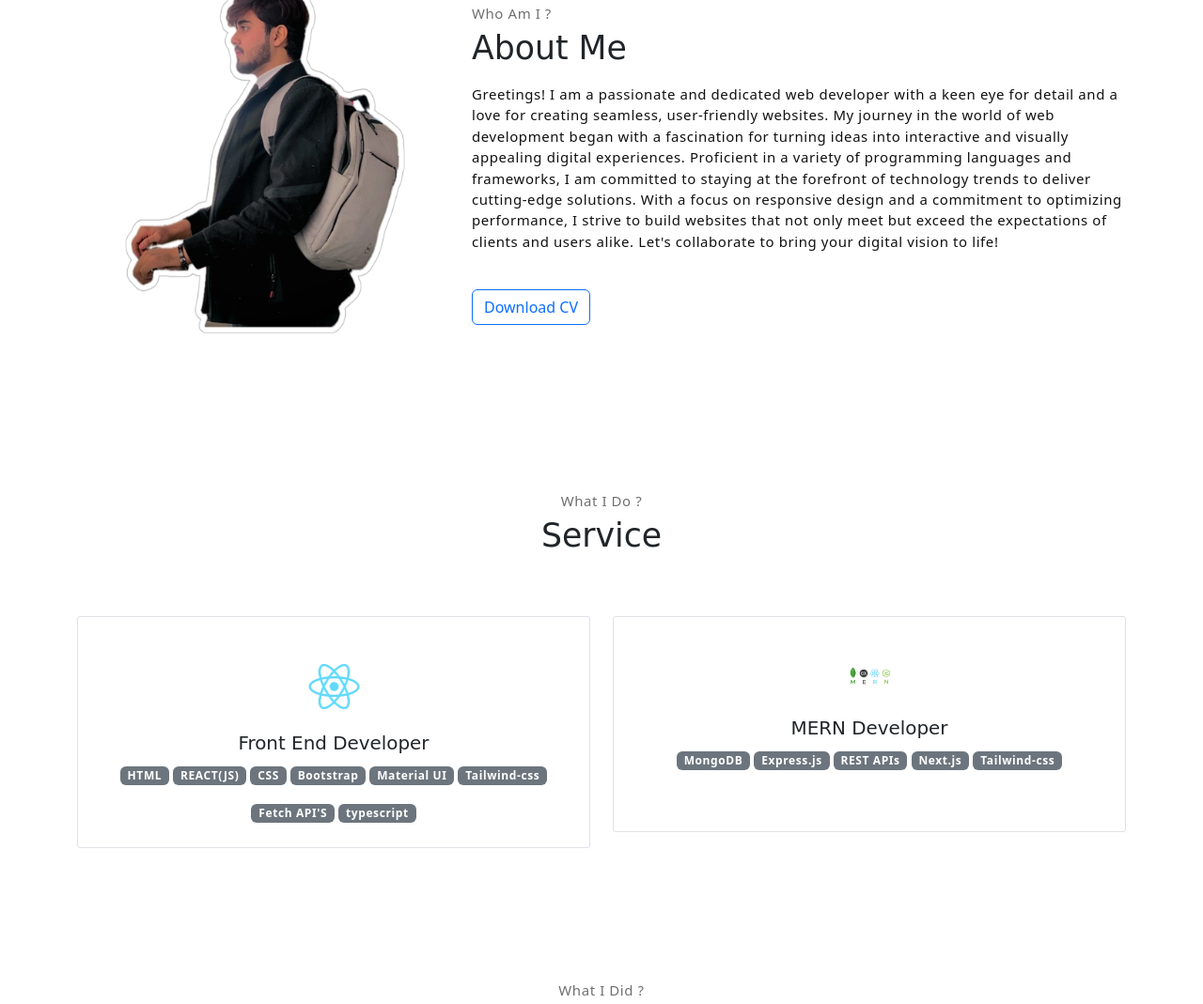
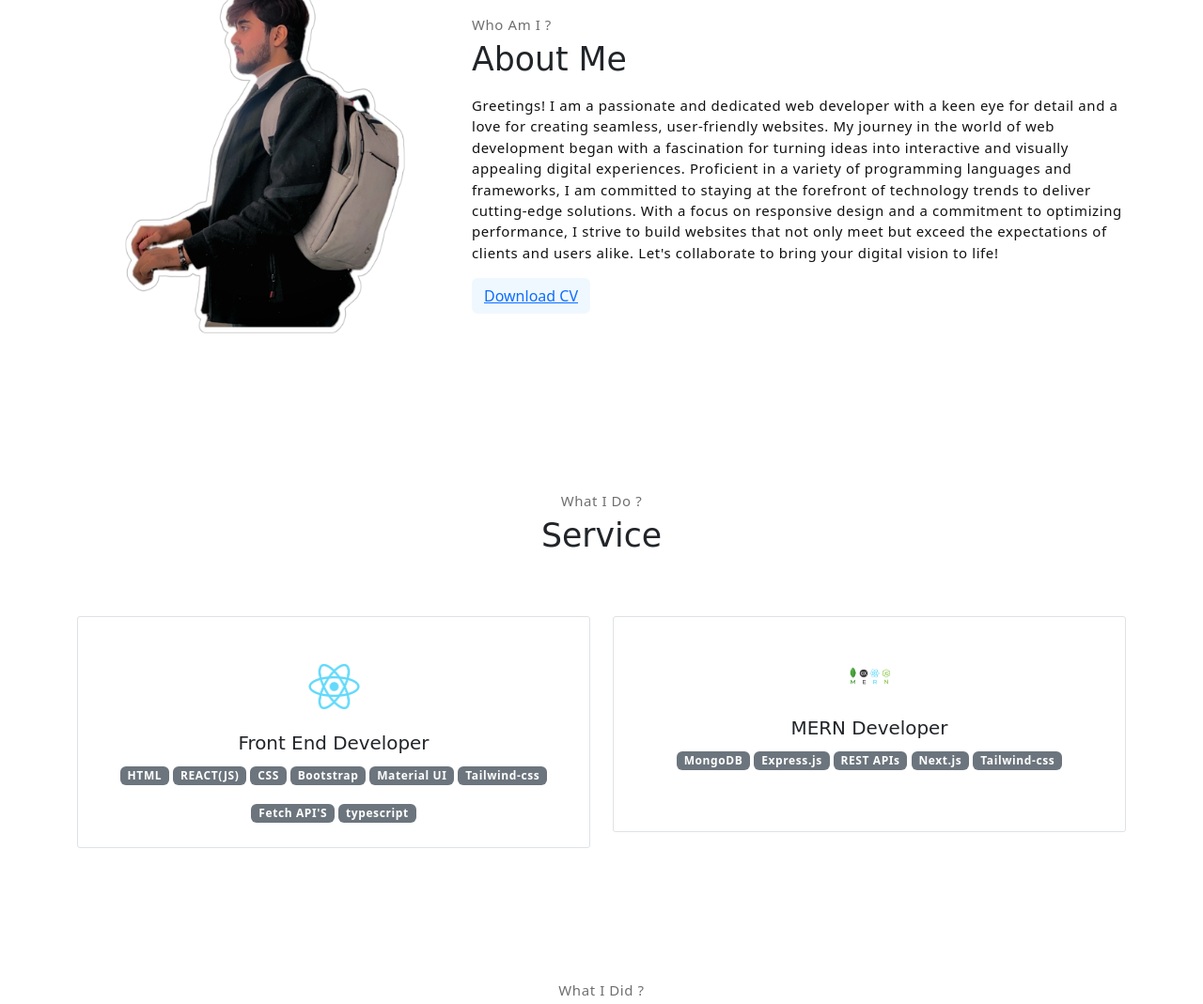
Before and after one commit to ranaely/Portfolio, a website: page public_html/index.html in a window 1280 px wide. Shown: the part 833-1902 px from the top of the page at 94% size. Drawn offline with nearby package versions, Linux system fonts and the light colour scheme; a web font is replaced by a local one.

Commit message:
index.html

```diff
--- a/public_html/index.html
+++ b/public_html/index.html
@@ -92,7 +92,7 @@
                         solutions. With a focus on responsive design and a commitment to optimizing performance,
                         I strive to build websites that not only meet but exceed the expectations of clients and users
                         alike. Let's collaborate to bring your digital vision to life!</p>
-                    <button class="btn-rounded btn btn-outline-primary mt-4">Download CV</button>
+                    <button class="btn" style="background-color: aliceblue;"><a href="./ali.pdf">Download CV</a></button>
                 </div>
             </div><!-- end of about wrapper -->
         </div><!-- end of container -->
```
